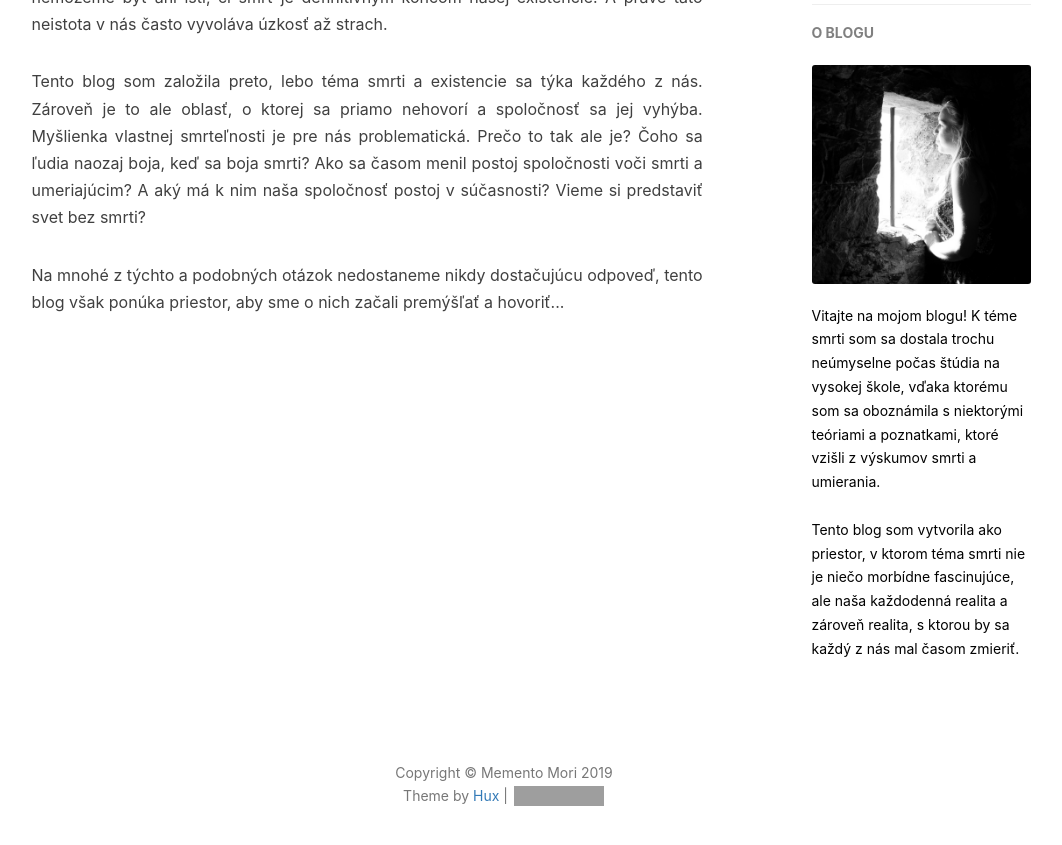
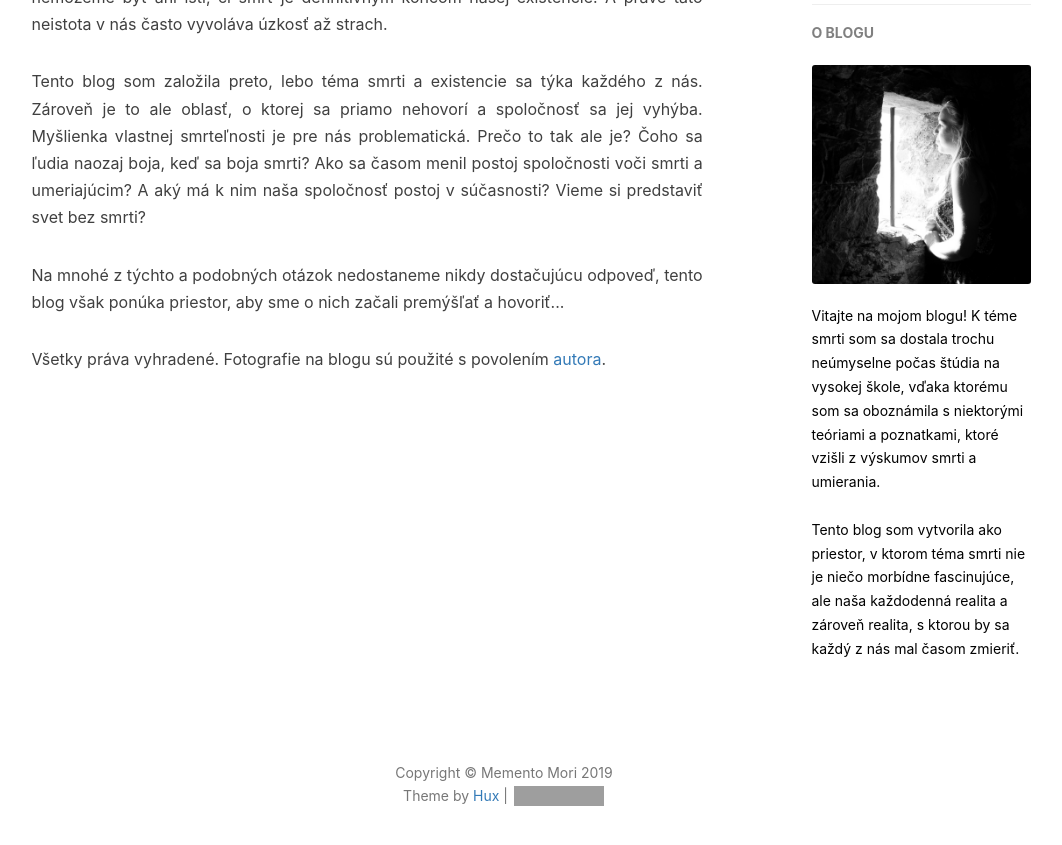
Before and after one commit to karolinadh/karolinadh.github.io, a Jekyll site: the page built from about.html, in a window 1280 px wide and 900 px high, scrolled down 657 px. Shown: the top 845 px of the window, without its empty margins (136-1198 px from the left). Built offline with Jekyll 4.4.1, drawn with Linux system fonts in a browser that asks for light colours; nearby versions of some CDN libraries; comment, search, counter and statistics services are not loaded; grey boxes are pictures that could not be loaded.

Commit message:
photo copyright

```diff
--- a/_config.yml
+++ b/_config.yml
@@ -70,7 +70,7 @@ disqus_username: Blogosmrti
 
 # Sidebar settings
 sidebar: true                           # whether or not using Sidebar.,
-sidebar-about-description: "Vitajte na mojom blogu! K téme smrti som sa dostala trochu neúmyselne počas štúdia na vysokej škole, vďaka ktorému som sa oboznámila s niektorými teóriami a poznatkami, ktoré vzišli z výskumov smrti a umierania. <br> <br> Tento blog som vytvorila ako priestor, v ktorom téma smrti nie je niečo morbídne fascinujúce, ale naša každodenná realita a zároveň realita, s ktorou by sa každý z nás mal časom zmieriť."
+sidebar-about-description: "Vitajte na mojom blogu! K téme smrti som sa dostala trochu neúmyselne počas štúdia na vysokej škole, vďaka ktorému som sa oboznámila s niektorými teóriami a poznatkami, ktoré vzišli z výskumov smrti a umierania. <br> <br> Tento blog som vytvorila ako priestor, v ktorom téma smrti nie je niečo morbídne fascinujúce, ale naša každodenná realita a zároveň realita, s ktorou by sa každý z nás mal časom zmieriť.</p>"
 sidebar-avatar: /img/memento_profile.jpg      # use absolute URL, seeing it's used in both `/` and `/about/`s
 
 
--- a/about.html
+++ b/about.html
@@ -22,6 +22,8 @@ header-img: "img/oblogu.jpg"
     <p>
         Na mnohé z týchto a podobných otázok nedostaneme nikdy dostačujúcu odpoveď, tento blog však ponúka priestor, aby sme o nich začali premýšľať a hovoriť...
     </p>
+
+    <p>Všetky práva vyhradené. Fotografie na blogu sú použité s povolením <a href="https://500px.com/pieca">autora</a>.</p>
 
 
 </div>
```
